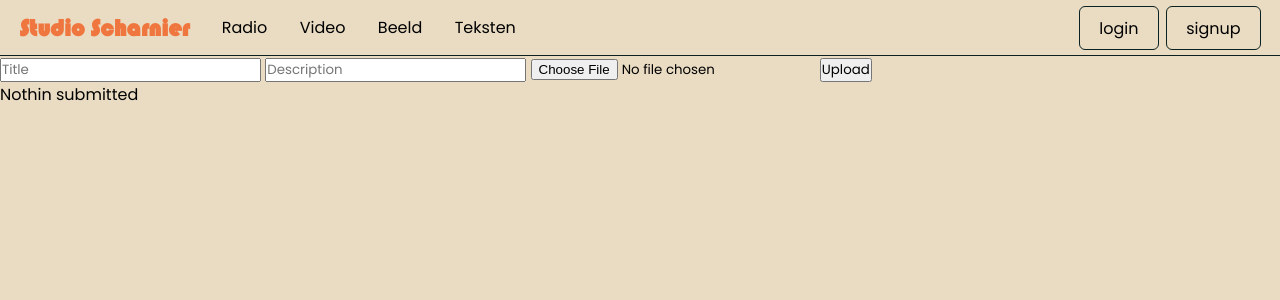
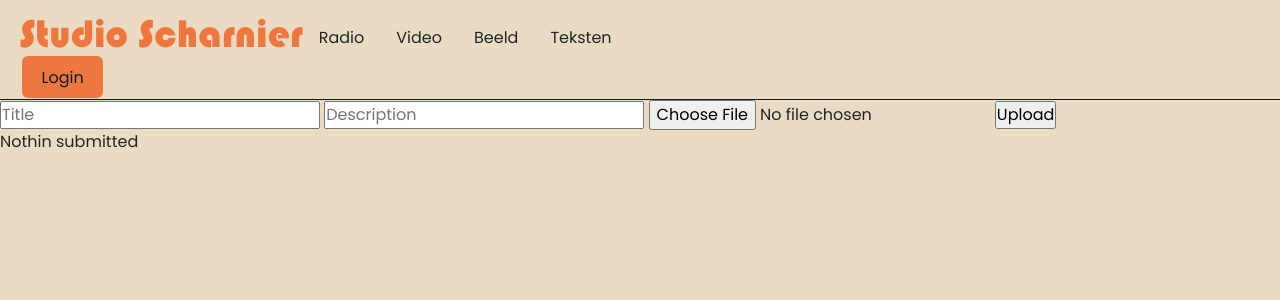
Before and after one commit to Rix11-H/StudioScharnier, a PHP site: page /video.php in a window 1280 px wide. Shown: the top 300 px of the page. Run offline with PHP 8.4, Linux system fonts and the light colour scheme; data that the repository does not hold is empty.

Commit message:
feat: add button styles

```diff
--- a/Includes/nav.inc.php
+++ b/Includes/nav.inc.php
@@ -1,13 +1,39 @@
 <nav>
-    <div class="nav__front">
-        <a href="index.php"><h1 class="nav__logo">Studio Scharnier</h1></a>
-        <a href="radio.php">Radio</a>
-        <a href="video.php">Video</a>
-        <a href="beeld.php">Beeld</a>
-        <a href="texts.php">Teksten</a>
+    <div class="hideDesktop">
+        <div class="nav__front">
+            <a href="index.php" class="nav__logo">
+                <h1>Studio Scharnier</h1>
+            </a>
+            <div class="dropdown">
+                <button class="button button--ghost dropdown-toggle" type="button" id="dropdownMenuButton" data-toggle="dropdown" aria-haspopup="true" aria-expanded="false">
+                    Menu
+                </button>
+                <div class="dropdown-menu" aria-labelledby="dropdownMenuButton">
+                <a href="radio.php" class="nav__link">Radio</a>
+            <a href="video.php" class="nav__link dropdown-item">Video</a>
+            <a href="beeld.php" class="nav__link dropdown-item">Beeld</a>
+            <a href="texts.php" class="nav__link dropdown-item">Teksten</a>
+                </div>
+            </div>
+
+        </div>
+        <div class="nav__back">
+            <a href="#" class="button button--primary"><span class="button__text">Login</span></a>
+        </div>
     </div>
-    <div class="nav__back">
-        <a href="#">login</a>
-        <a href="#">signup</a>
+
+    <div class="hideMobile">
+        <div class="nav__front">
+            <a href="index.php" class="nav__logo">
+                <h1>Studio Scharnier</h1>
+            </a>
+            <a href="radio.php" class="nav__link">Radio</a>
+            <a href="video.php" class="nav__link">Video</a>
+            <a href="beeld.php" class="nav__link">Beeld</a>
+            <a href="texts.php" class="nav__link">Teksten</a>
+        </div>
+        <div class="nav__back">
+            <a href="#" class="button button--primary"><span class="button__text">Login</span></a>
+        </div>
     </div>
 </nav>
--- a/css/app.css
+++ b/css/app.css
@@ -59,6 +59,10 @@
   margin: 2em;
 }
 
+a {
+  text-decoration: none;
+}
+
 nav {
   border-bottom: solid 1px #0B2020;
   padding: .6em 1.2em;
@@ -73,8 +77,11 @@
           align-items: center;
 }
 
+.hideDesktop {
+  display: none;
+}
+
 .nav__front {
-  width: 40%;
   display: -webkit-box;
   display: -ms-flexbox;
   display: flex;
@@ -86,18 +93,55 @@
           align-items: center;
 }
 
+.nav__link {
+  margin: 0 1em;
+}
+
 .nav__logo {
   font-family: "Bauhaus";
 }
 
-.nav__back a {
-  border: 1px solid #0B2020;
+@media (max-width: 576px) {
+  .hideDesktop {
+    display: block;
+  }
+  .hideMobile {
+    display: none;
+  }
+}
+
+@use "./styles/colors";
+.button {
   border-radius: 6px;
   padding: .6em 1.2em;
   margin-left: .2em;
 }
 
-@use "./styles/colors";
+.button__text {
+  color: #0B2020;
+}
+
+.button--primary {
+  background-color: #EF773F;
+  border: none;
+}
+
+.button--danger {
+  background-color: #aa0000;
+}
+
+.button--success {
+  background-color: #1A5E37;
+}
+
+.button--danger .button__text, .button--success .button__text {
+  color: #EADCC3;
+}
+
+.button--ghost {
+  border: 1px solid #0B2020;
+}
+
 @use "./styles/colors";
 @use "../styles/colors";
 .card {
--- a/sass/components/_button.scss
+++ b/sass/components/_button.scss
@@ -1 +1,32 @@
 @use "./styles/colors";
+
+.button {
+    border-radius: 6px;
+    padding: .6em 1.2em;
+    margin-left: .2em;
+}
+
+.button__text {
+    color: $dark;
+}
+
+.button--primary {
+    background-color: $primary;
+    border: none;
+}
+
+.button--danger {
+    background-color: $danger;
+}
+
+.button--success {
+    background-color: $success;
+}
+
+.button--danger .button__text, .button--success .button__text {
+    color: $neutral;
+}
+
+.button--ghost  {
+    border: 1px solid $dark;
+}
--- a/sass/components/_nav.scss
+++ b/sass/components/_nav.scss
@@ -1,4 +1,8 @@
 @import "../styles/_colors.scss";
+
+a {
+    text-decoration: none;
+}
 
 nav {
     border-bottom: solid 1px $dark;
@@ -8,20 +12,31 @@
     align-items: center;
 }
 
+.hideDesktop {
+    display: none;
+}
+
 .nav__front {
-    width: 40%;
+    // width: 40%;
     display: flex;
     justify-content: space-between;
     align-items: center;
 }
 
+.nav__link {
+    margin: 0 1em;
+}
+
+
 .nav__logo {
     font-family: "Bauhaus";
 }
 
-.nav__back a {
-    border: 1px solid $dark;
-    border-radius: 6px;
-    padding: .6em 1.2em;
-    margin-left: .2em;
+@media (max-width: 576px) {
+    .hideDesktop {
+        display: block;
+    }
+    .hideMobile {
+        display: none;
+    }
 }
--- a/sass/styles/_colors.scss
+++ b/sass/styles/_colors.scss
@@ -1,5 +1,5 @@
 $primary: #EF773F;
 $dark: #0B2020;
 $neutral: #EADCC3;
-$succes: #1A5E37;
-$danger: crimson;
+$success: #1A5E37;
+$danger: rgb(170, 0, 0);
--- a/video.php
+++ b/video.php
@@ -76,6 +76,9 @@
     <meta http-equiv="X-UA-Compatible" content="IE=edge">
     <meta name="viewport" content="width=device-width, initial-scale=1.0">
     <title>Studio Scharnier</title>
+    <!--- bootstrap --->
+    <link rel="stylesheet" href="https://cdn.jsdelivr.net/npm/bootstrap@4.0.0/dist/css/bootstrap.min.css" integrity="sha384-Gn5384xqQ1aoWXA+058RXPxPg6fy4IWvTNh0E263XmFcJlSAwiGgFAW/dAiS6JXm" crossorigin="anonymous">
+    <!--- css --->
     <link rel="stylesheet" href="css/app.css?v=<?php echo time() ?>">
 </head>
 <body>
```
